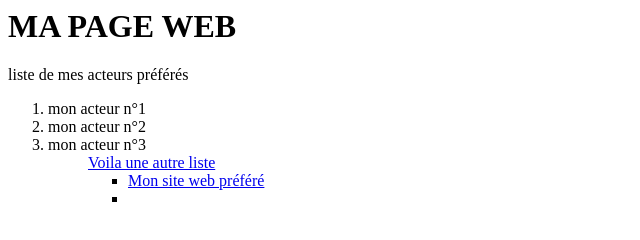
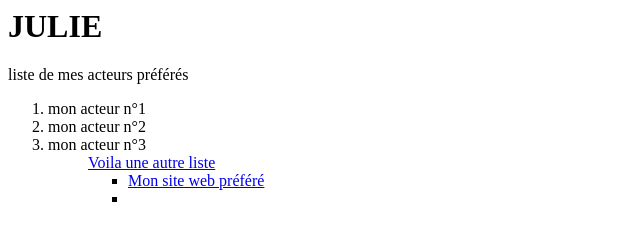
Before and after one commit to Julieabdulky/Julieabdulky.github.io, a plain HTML site: page index.html in a window 1280 px wide. Shown: the whole page, without its empty margins (0-640 px from the left). Drawn offline with Linux system fonts and the light colour scheme.

Commit message:
Update index.html

```diff
--- a/index.html
+++ b/index.html
@@ -2,7 +2,7 @@
 
   <body>
 
-    <h1>MA PAGE WEB</h1>
+    <h1>JULIE</h1>
     liste de mes acteurs préférés
     <ol>
       <li> mon acteur n°1 </li>
```
